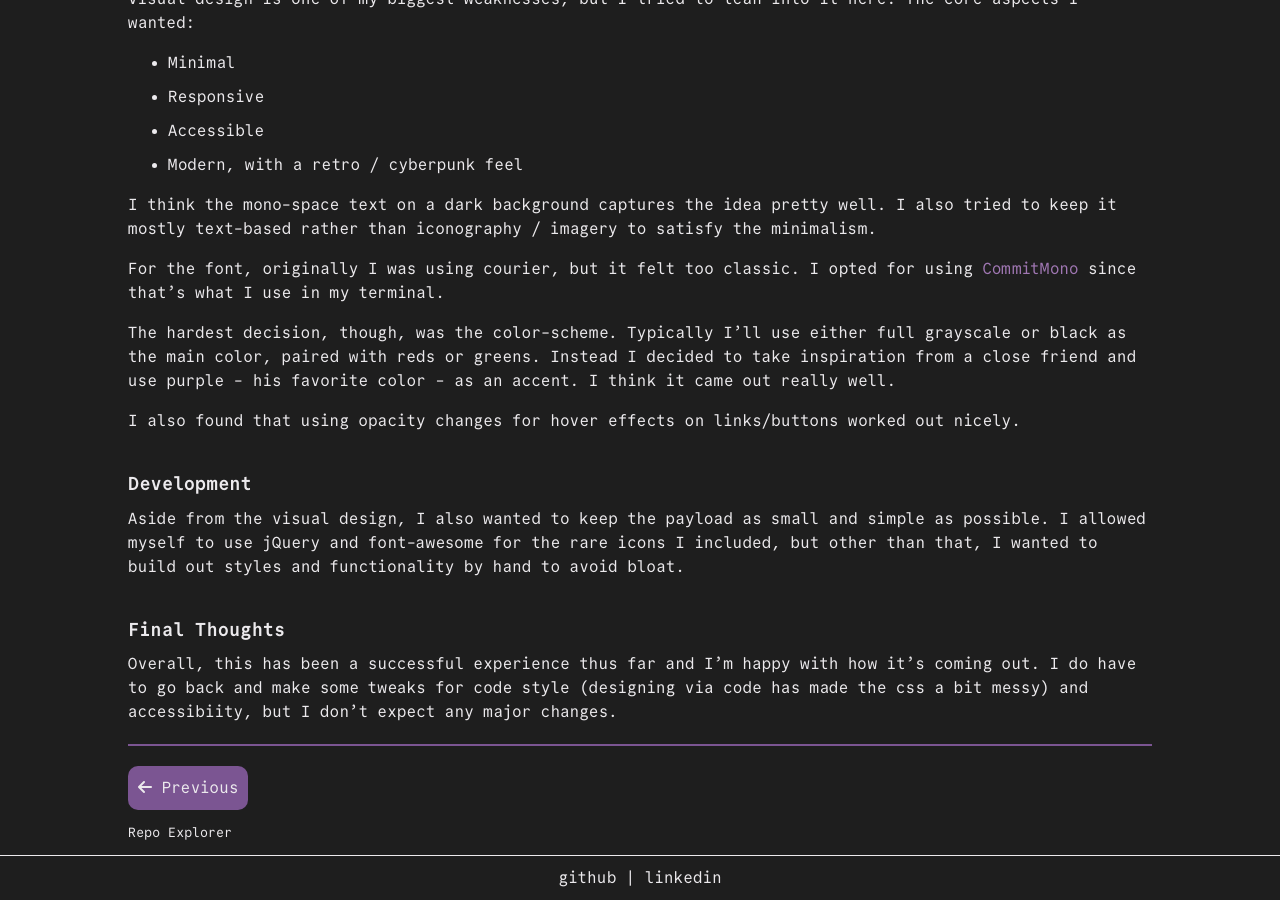
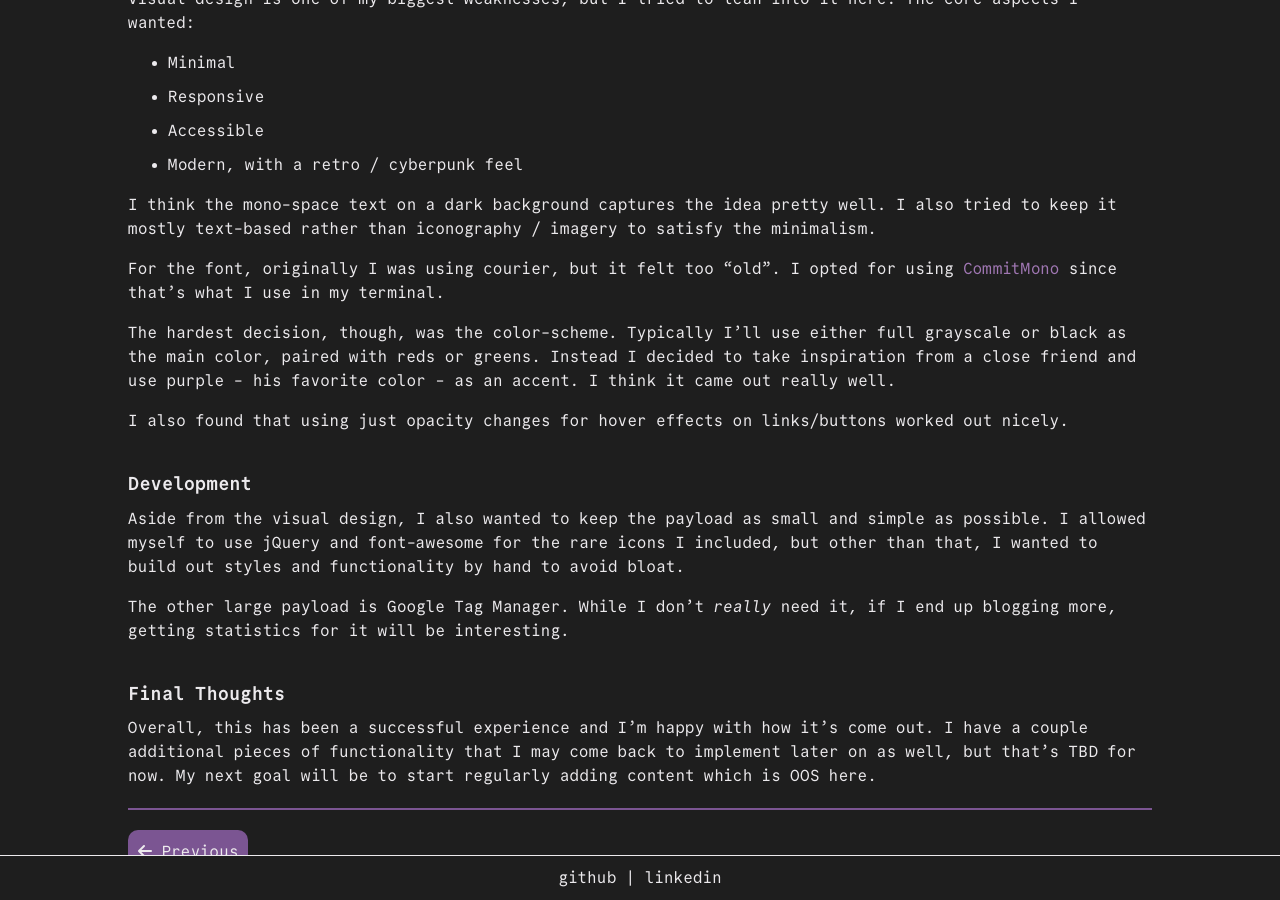
Before and after one commit to Jonnycake/jonnycake.github.io, a Jekyll site: the page built from _projects/Personal-Site.md, in a window 1280 px wide and 900 px high, scrolled down 990 px. Built offline with Jekyll 4.4.1, drawn with Linux system fonts in a browser that asks for light colours; nearby versions of some CDN libraries.

Commit message:
Clean Up
- Adjust final thoughts for Personal Site now that it's "done"
- Rewrite the headline on the home page to be a bit more explicit
  in my goals

```diff
--- a/_projects/Personal-Site.md
+++ b/_projects/Personal-Site.md
@@ -42,7 +42,7 @@ I think the mono-space text on a dark background captures the idea pretty well.
 I also tried to keep it mostly text-based rather than iconography / imagery to
 satisfy the minimalism.
 
-For the font, originally I was using courier, but it felt too classic.  I opted
+For the font, originally I was using courier, but it felt too "old".  I opted
 for using [CommitMono](https://commitmono.com/) since that's what I use in my
 terminal.
 
@@ -51,7 +51,7 @@ full grayscale or black as the main color, paired with reds or greens. Instead
 I decided to take inspiration from a close friend and use purple - his favorite
 color - as an accent.  I think it came out really well.
 
-I also found that using opacity changes for hover effects on links/buttons
+I also found that using just opacity changes for hover effects on links/buttons
 worked out nicely.
 
 
@@ -62,10 +62,13 @@ simple as possible.  I allowed myself to use jQuery and font-awesome for the
 rare icons I included, but other than that, I wanted to build out styles and
 functionality by hand to avoid bloat.
 
+The other large payload is Google Tag Manager.  While I don't _really_ need
+it, if I end up blogging more, getting statistics for it will be interesting.
+
 
 ### Final Thoughts
 
-Overall, this has been a successful experience thus far and I'm happy with how
-it's coming out.  I do have to go back and make some tweaks for code style
-(designing via code has made the css a bit messy) and accessibiity, but I don't
-expect any major changes.
+Overall, this has been a successful experience and I'm happy with how it's come
+out.  I have a couple additional pieces of functionality that I may come back
+to implement later on as well, but that's TBD for now.  My next goal will be to
+start regularly adding content which is OOS here.
--- a/index.html
+++ b/index.html
@@ -9,9 +9,9 @@ layout: custom-hero
     </h1>
     <p>
         Hey, I’m Jon – I’ve been in the tech world as a hobbyist since 2006 and as a
-        professional since 2014, with a focus on web applications. In my day-to-day life,
-        I frequently come across information/tips that help me to either accomplish my
-        goals or just make my life easier and I’d love to share them with you!
+        professional since 2014, mainly working on web applications.  While I'm currently a
+        senior developer at a small MSP, my primary interest has always been cybersecurity
+        and this site will focus on exploring that interest more in depth.
     </p>
 </section>
 <section class="featured">
```
